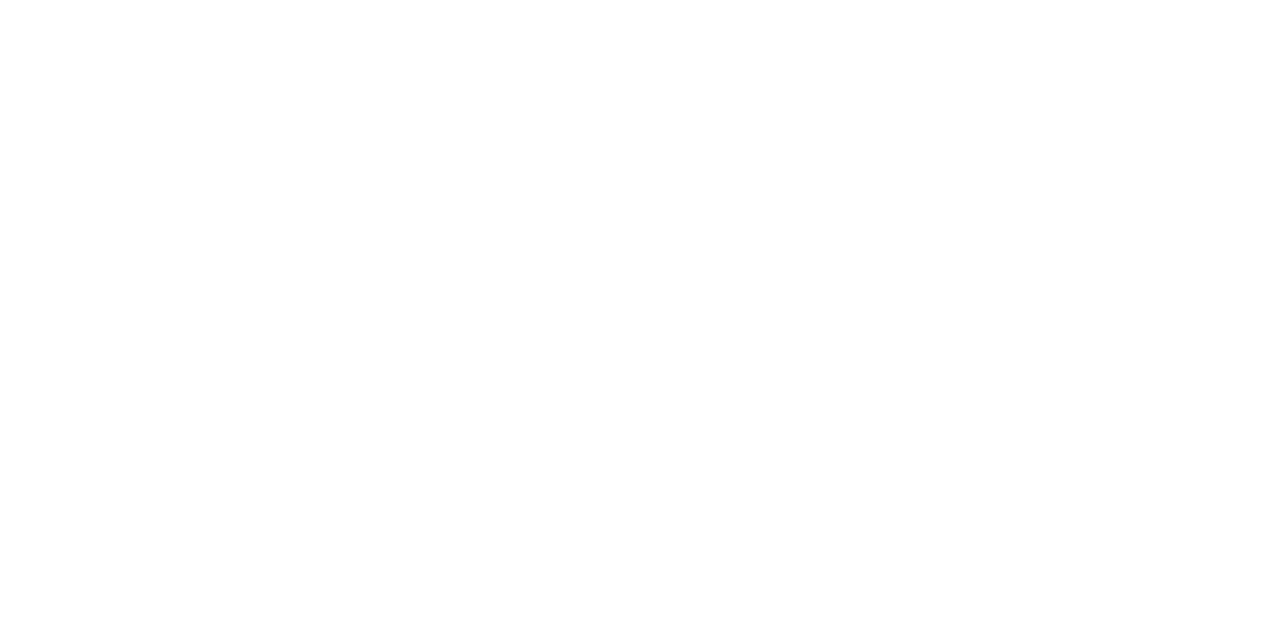
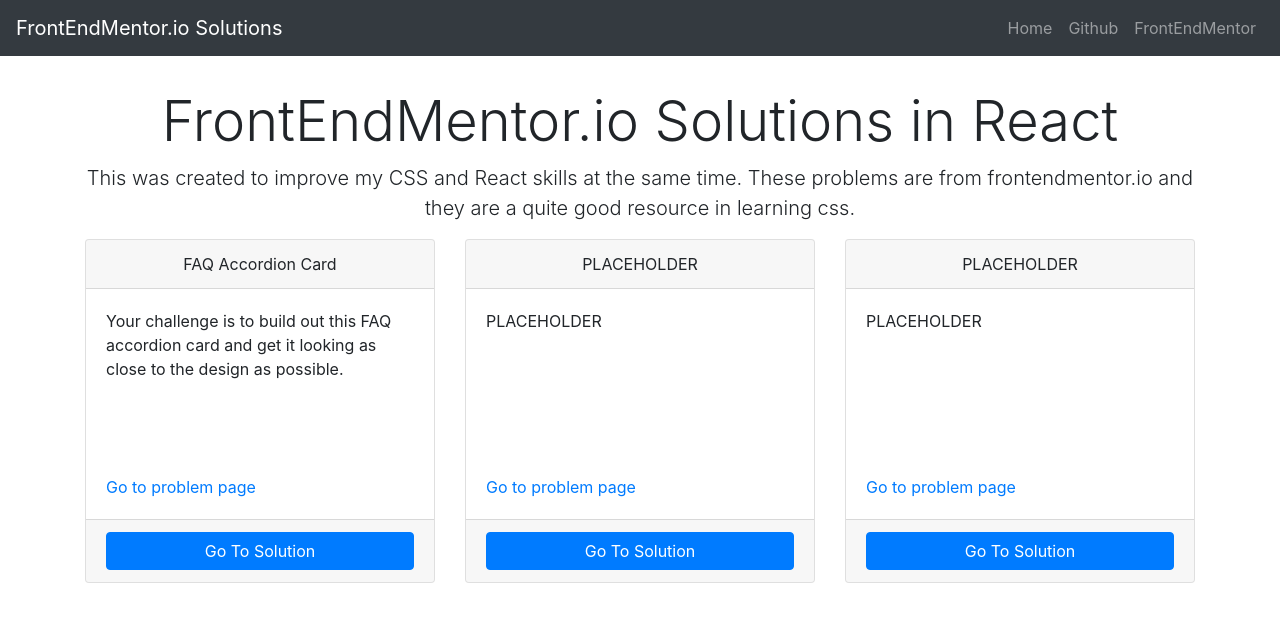
Before and after one commit to Vehicom0607/frontendmentorprojects, a React (Create React App) app: page / in a window 1280 px wide. Shown: the top 622 px of the page. Built offline with nearby package versions, Linux system fonts and the light colour scheme.

Commit message:
Finished Homepage and Navbar.

```diff
--- a/src/App.js
+++ b/src/App.js
@@ -1,11 +1,17 @@
-import logo from './logo.svg';
 import './App.css';
+import {BrowserRouter as Router, Switch, Route} from "react-router-dom";
+import Home from "./Home/Home";
+import HomeNavbar from "./Home/HomeNavbar";
+import React from "react";
 
 function App() {
   return (
-    <div className="App">
-
-    </div>
+      <Router>
+          <HomeNavbar />
+          <Switch>
+              <Route exact path="/" component={Home} />
+          </Switch>
+      </Router>
   );
 }
 
--- /dev/null
+++ b/src/Home/Home.js
@@ -0,0 +1,46 @@
+import React from 'react';
+import { Row, Container } from "react-bootstrap";
+import ProjectCard from "./ProjectCard";
+const projectList = [
+    {
+        name: 'FAQ Accordion Card',
+        description: 'Your challenge is to build out this FAQ accordion card and get it looking as close to the design as possible.',
+        link: 'https://www.frontendmentor.io/challenges/faq-accordion-card-XlyjD0Oam',
+        solutionlink: '/FAQ-ACCORDION'
+    },
+    {
+        name: 'PLACEHOLDER',
+        description: 'PLACEHOLDER',
+        link: 'https://www.frontendmentor.io/',
+        solutionlink: '/'
+    },
+    {
+        name: 'PLACEHOLDER',
+        description: 'PLACEHOLDER',
+        link: 'https://www.frontendmentor.io/',
+        solutionlink: '/'
+    }
+]
+
+const renderProjectList = projectList.map(project => {
+    return (
+        <ProjectCard key={project.name} name={project.name} description={project.description} link={project.link} solutionlink={project.solutionlink} />
+    )
+})
+
+const Home = () => {
+    return (
+        <div className="text-center p-3 m-3">
+            <Container>
+                <h1 className="display-4">FrontEndMentor.io Solutions in React</h1>
+                <p className="lead" >This was created to improve my CSS and React skills at the same time. These problems are from frontendmentor.io and they are a quite good resource in learning css.</p>
+                <Row xs="1" md="2" lg="3">
+                    {renderProjectList}
+                </Row>
+            </Container>
+        </div>
+
+    );
+};
+
+export default Home;
--- /dev/null
+++ b/src/Home/HomeNavbar.js
@@ -0,0 +1,21 @@
+import React from 'react';
+import {Nav, Navbar} from "react-bootstrap";
+import {Link} from "react-router-dom";
+
+const HomeNavbar = () => {
+    return (
+        <Navbar expand="lg" bg={"dark"} variant={"dark"}>
+            <Link to={"/"}><Navbar.Brand>FrontEndMentor.io Solutions</Navbar.Brand></Link>
+            <Navbar.Toggle/>
+            <Navbar.Collapse>
+                <Nav className="ml-auto">
+                    <Nav.Link as={Link} to="/">Home</Nav.Link>
+                    <Nav.Link href="https://github.com/Vehicom0607">Github</Nav.Link>
+                    <Nav.Link href="https://www.frontendmentor.io/">FrontEndMentor</Nav.Link>
+                </Nav>
+            </Navbar.Collapse>
+        </Navbar>
+    );
+};
+
+export default HomeNavbar;
--- /dev/null
+++ b/src/Home/ProjectCard.js
@@ -0,0 +1,30 @@
+import React from 'react';
+import {Button, Card, Col} from "react-bootstrap";
+import {Link} from "react-router-dom";
+
+const ProjectCard = props => {
+    return (
+        <Col>
+            <Card>
+                <Card.Header>
+                    {props.name}
+                </Card.Header>
+                <Card.Body className="text-left">
+                    <Card.Text style={{height: '150px'}}>
+                        {props.description}
+                    </Card.Text>
+                    <Card.Link href={props.link}>
+                        Go to problem page
+                    </Card.Link>
+                </Card.Body>
+                <Card.Footer>
+                    <Button as={Link} to={props.solutionlink} block >
+                        Go To Solution
+                    </Button>
+                </Card.Footer>
+            </Card>
+        </Col>
+    );
+};
+
+export default ProjectCard;
--- a/src/index.js
+++ b/src/index.js
@@ -3,6 +3,7 @@
 import './index.css';
 import App from './App';
 import reportWebVitals from './reportWebVitals';
+import 'bootstrap/dist/css/bootstrap.min.css';
 
 ReactDOM.render(
   <React.StrictMode>
```
Also changed, not shown: src/FaqAccordian/FaqAccordian.js (added).
